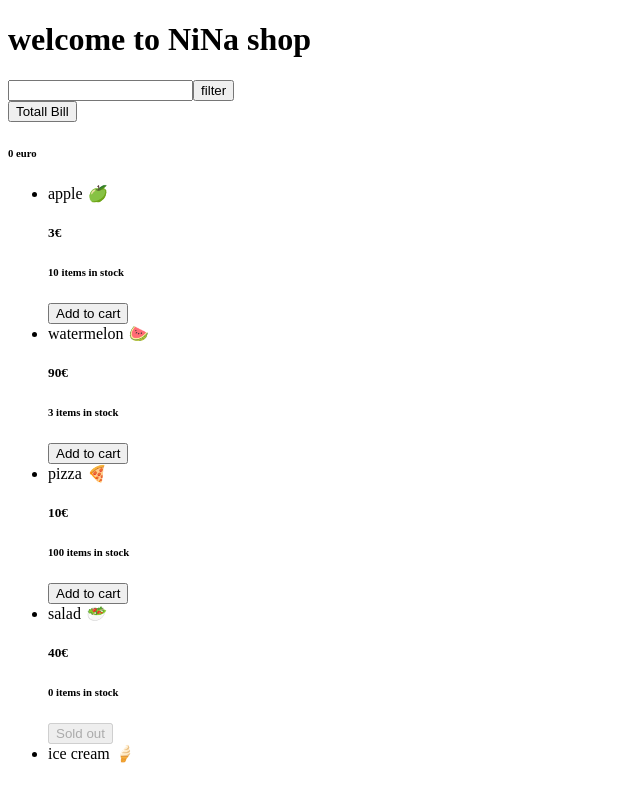
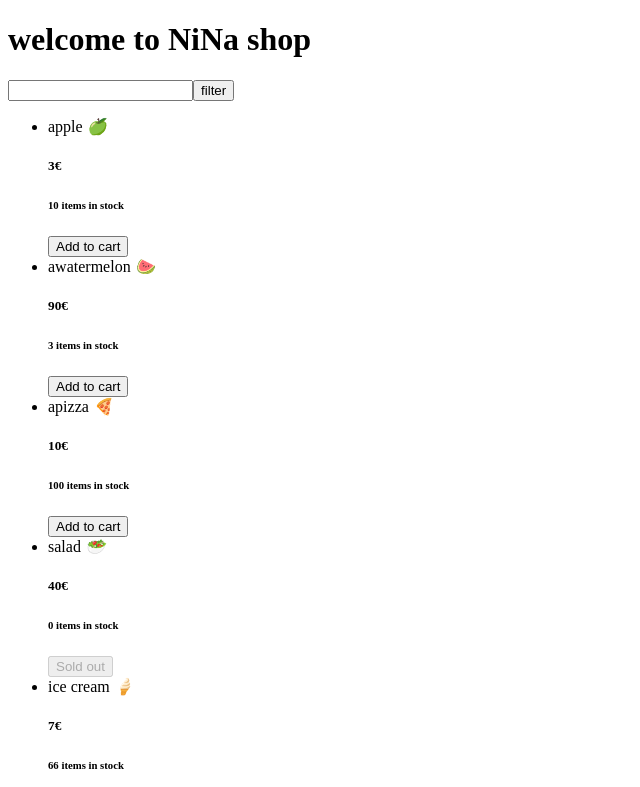
Before and after one commit to MerKhadraoui/online-shop, a React (Create React App) app: page / in a window 1280 px wide. Shown: the top 787 px of the page, without its empty margins (0-640 px from the left). Built offline with nearby package versions, Linux system fonts and the light colour scheme.

Commit message:
use context hook

```diff
--- a/src/App.js
+++ b/src/App.js
@@ -1,26 +1,34 @@
-import React, { useState } from "react";
+import React, { useState, useContext } from "react";
 import PorductList from "./components/ProsectList";
 import { Store, storContext } from "./context";
-
+import Filter from "./components/Filter";
 function App() {
+  const store = useContext(storContext);
   const [userInput, setUserInput] = useState("");
-  // const [filteredData, setFilteredData] = useState([]);
+  const filterArr = Store.lookUp(userInput);
+  const [filteredData, setFilteredData] = useState([]);
+  // console.log(store.filterCard(filterArr));
   const changeHandle = (e) => {
     setUserInput(e.target.value);
   };
   const handleSubmit = (e) => {
     e.preventDefault();
+    // setFilteredData
     Store.lookUp(userInput);
   };
-  // console.log(filteredData);
+  console.log(Store.lookUp(userInput));
+  const elems = Store.lookUp(userInput).map((elem, i) => (
+    <Filter key={i} info={elem} filterCard={store.filterCard} />
+  ));
   return (
     <storContext.Provider value={Store}>
-      <h1>welcome to NiNa shop</h1>
+      <h1>welcome to NiNa shop</h1>{" "}
       <form onSubmit={handleSubmit}>
         <input type="text" onChange={changeHandle} value={userInput} />
         <input type="submit" value="filter" />
-      </form>
-      <PorductList data={Store.lookUp(userInput)} />
+      </form>{" "}
+      <ul>{elems} </ul>
+      <PorductList />
     </storContext.Provider>
   );
 }
--- /dev/null
+++ b/src/components/Filter.js
@@ -0,0 +1,21 @@
+import React, { useState, useContext } from "react";
+import { storContext } from "../context";
+const Filter = ({ info, filterCard }) => {
+  const { id, productName, icon, price, inventory } = info;
+  return (
+    <li key={id}>
+      {productName} <i>{icon}</i>
+      <h5>{price}€</h5>
+      <h6>{inventory} items in stock</h6>
+      <button
+        disabled={inventory === 0}
+        onClick={() => {
+          filterCard(info);
+        }}
+      >
+        {inventory > 0 ? "Add to cart" : "Sold out"}
+      </button>
+    </li>
+  );
+};
+export default Filter;
--- a/src/components/ProsectList.js
+++ b/src/components/ProsectList.js
@@ -1,6 +1,7 @@
 import React, { useState, useContext } from "react";
 import { storContext } from "../context";
 import ProductItem from "./ProductItem";
+
 const PorductList = () => {
   const store = useContext(storContext);
   const [bill, setBill] = useState(0);
--- a/src/context/index.js
+++ b/src/context/index.js
@@ -15,6 +15,8 @@ const Store = {
       return slicedProductName === userText;
     });
   },
+  filterArr: [],
+  filterCard: (elem) => Store.filterArr.push(elem),
 };
 const storContext = React.createContext(Store);
 export { Store, storContext };
--- a/src/data.json
+++ b/src/data.json
@@ -9,14 +9,14 @@
   },
   {
     "id": 1,
-    "productName": "watermelon",
+    "productName": "awatermelon",
     "icon": "🍉",
     "price": 90,
     "inventory": 3
   },
   {
     "id": 2,
-    "productName": "pizza",
+    "productName": "apizza",
     "icon": "🍕",
     "price": 10,
     "inventory": 100
```
